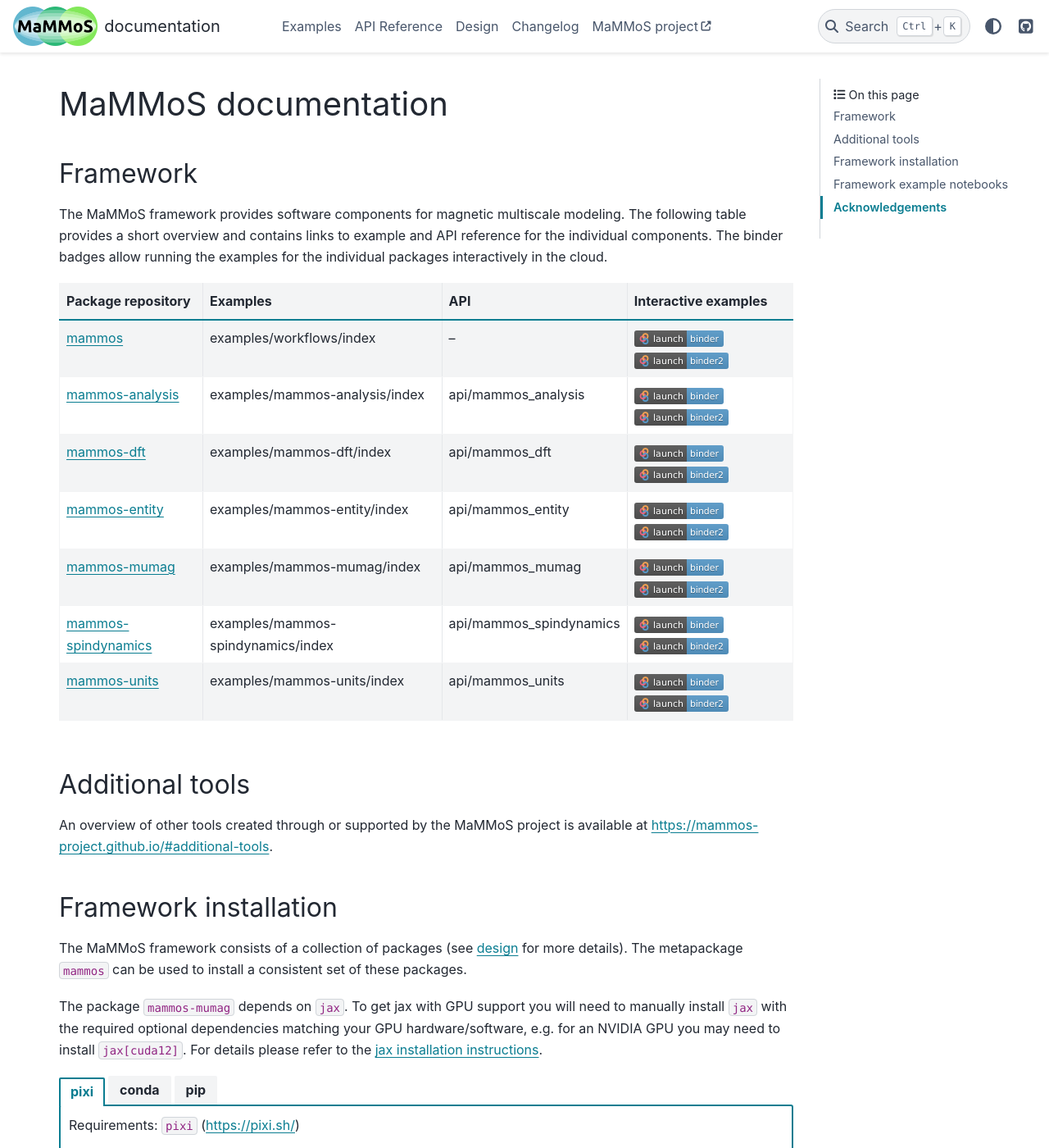
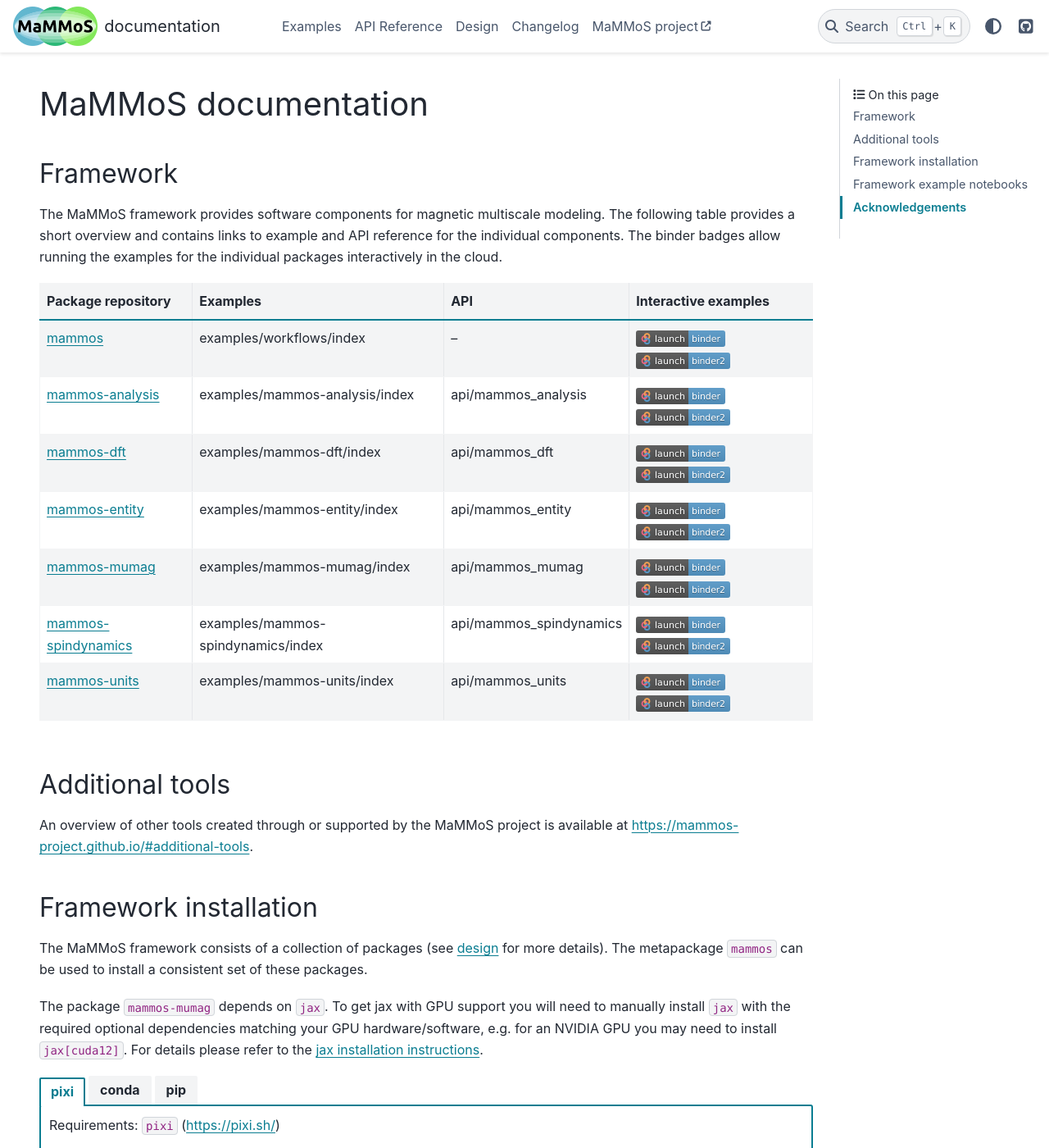
Before and after one commit to MaMMoS-project/mammos, a Sphinx documentation site: the page built from docs/source/index.rst, in a window 1280 px wide and 1400 px high. Shown: the whole window at 82% size. Built offline with Sphinx 7.4.7 and the PyData theme 0.15.4, drawn with Linux system fonts in a browser that asks for light colours; pages that are not in the unit, such as notebooks, are missing from menus; the version number is read from the project's files by our own code.

Commit message:
Webpages: increase maximum width to make more room for notebooks

```diff
--- /dev/null
+++ b/docs/source/_static/css/custom.css
@@ -0,0 +1,11 @@
+.bd-page-width {
+    max-width: 110rem;
+}
+
+.bd-main .bd-content .bd-article-container {
+    max-width: 80%;
+}
+
+.bd-sidebar-primary {
+    width: 20%;
+}
--- a/docs/source/conf.py
+++ b/docs/source/conf.py
@@ -81,6 +81,7 @@ numfig_format = {
 
 html_theme = "pydata_sphinx_theme"
 html_static_path = ["_static"]
+html_css_files = ["css/custom.css"]
 html_logo = "_static/logo.png"
 html_favicon = "_static/favicon.png"
 html_show_sourcelink = False
```
